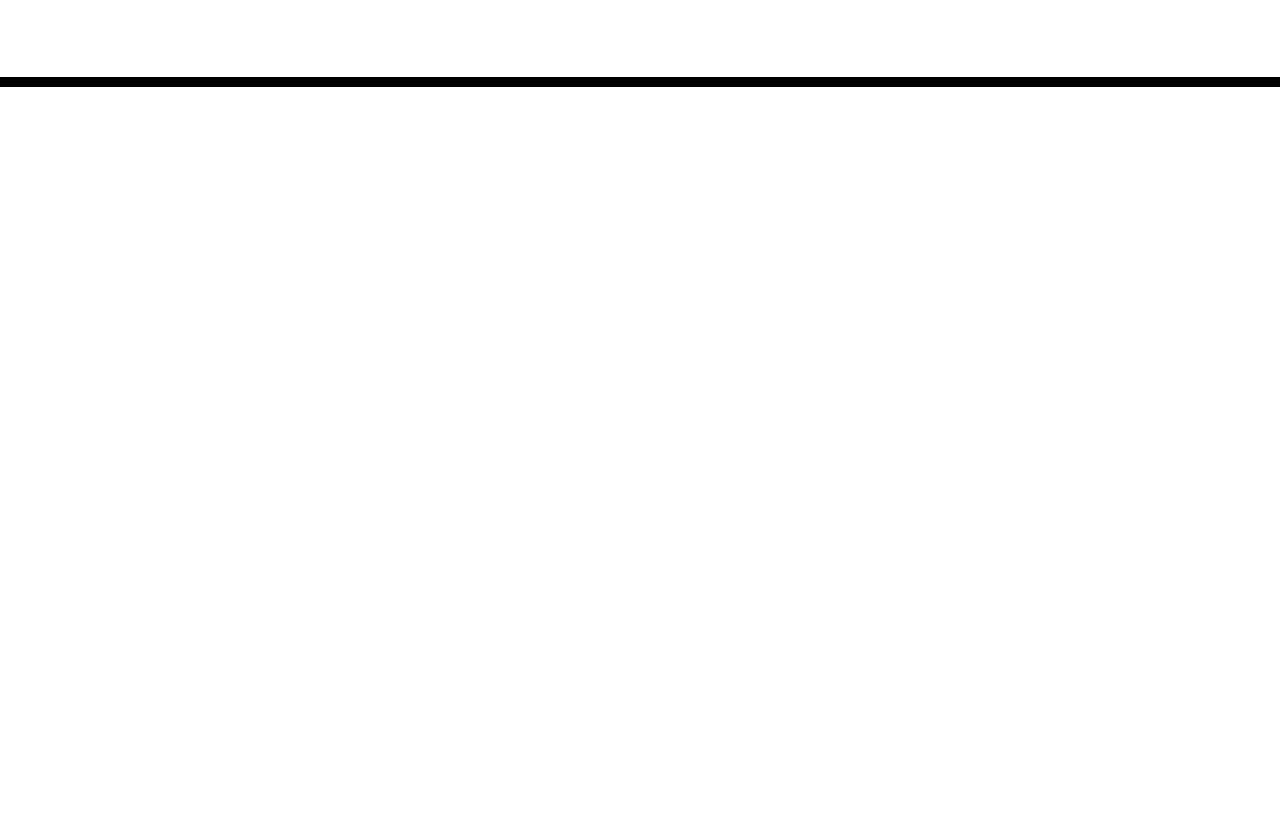
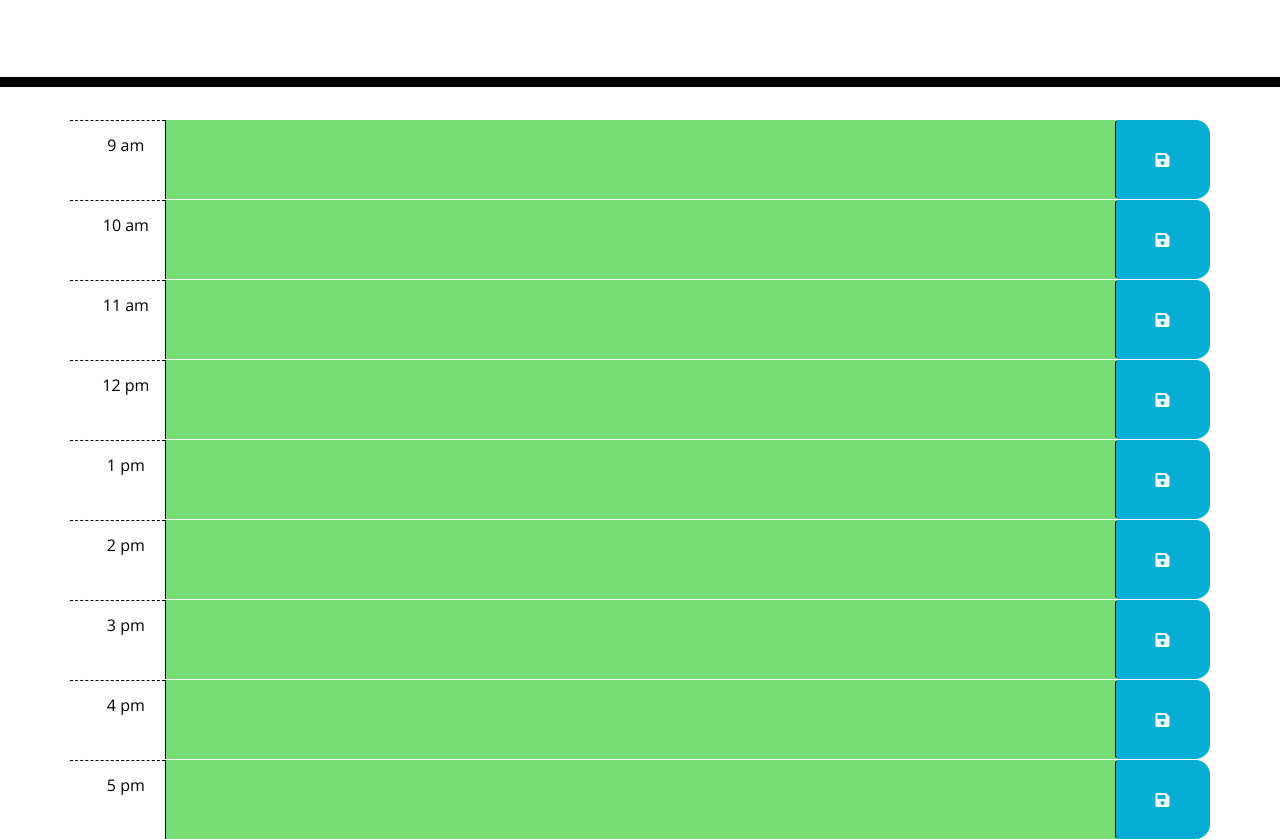
Before and after one commit to Anukhadka19/workdayscheduler, a website: page index.html in a window 1280 px wide. Shown: the part 181-1020 px from the top of the page. Before the commit the page ends 800 px from the top, so only its background shows below. Drawn offline with nearby package versions, Linux system fonts and the light colour scheme; files that its build step writes are made by us from their sources.

Commit message:
updated js and html

```diff
--- a/index.html
+++ b/index.html
@@ -18,7 +18,7 @@
       href="https://fonts.googleapis.com/css?family=Open+Sans&display=swap"
       rel="stylesheet"
     />
-    <link rel="stylesheet" href="style.css" />
+    <link rel="stylesheet" href="./assets/css/style.css" />
     <title>Scheduler</title>
   </head>
 
@@ -29,9 +29,98 @@
       <p id="currentDay" class="lead"></p>
     </header>
     <div class="container">
-      <!-- Timeblocks go here -->
+    <div class="time-block row" id= "hour-9">
+    <div class="hour col-md-1">
+    9 am
     </div>
 
+    <textarea class="description col-md-10">
+
+    </textarea>
+    <button class="saveBtn btn col-md-1"><i class="fas fa-save"></i></button>
+  </div>
+  <div class="time-block row" id= "hour-10">
+    <div class="hour col-md-1">
+    10 am
+    </div>
+
+    <textarea class="description col-md-10">
+
+    </textarea>
+    <button class="saveBtn btn col-md-1"><i class="fas fa-save"></i></button>
+  </div>
+  <div class="time-block row" id= "hour-11">
+    <div class="hour col-md-1">
+    11 am
+    </div>
+
+    <textarea class="description col-md-10">
+
+    </textarea>
+    <button class="saveBtn btn col-md-1"><i class="fas fa-save"></i></button>
+  </div>
+  <div class="time-block row" id= "hour-12">
+    <div class="hour col-md-1">
+    12 pm
+    </div>
+
+    <textarea class="description col-md-10">
+
+    </textarea>
+    <button class="saveBtn btn col-md-1"><i class="fas fa-save"></i></button>
+  </div>
+  <div class="time-block row" id= "hour-13">
+    <div class="hour col-md-1">
+    1 pm
+    </div>
+
+    <textarea class="description col-md-10">
+
+    </textarea>
+    <button class="saveBtn btn col-md-1"><i class="fas fa-save"></i></button>
+  </div>
+  <div class="time-block row" id= "hour-14">
+    <div class="hour col-md-1">
+    2 pm
+    </div>
+
+    <textarea class="description col-md-10">
+
+    </textarea>
+    <button class="saveBtn btn col-md-1"><i class="fas fa-save"></i></button>
+  </div>
+  <div class="time-block row" id= "hour-15">
+    <div class="hour col-md-1">
+    3 pm
+    </div>
+
+    <textarea class="description col-md-10">
+
+    </textarea>
+    <button class="saveBtn btn col-md-1"><i class="fas fa-save"></i></button>
+  </div>
+  <div class="time-block row" id= "hour-16">
+    <div class="hour col-md-1">
+    4 pm
+    </div>
+
+    <textarea class="description col-md-10">
+
+    </textarea>
+    <button class="saveBtn btn col-md-1"><i class="fas fa-save"></i></button>
+  </div>
+  <div class="time-block row" id= "hour-17">
+    <div class="hour col-md-1">
+    5 pm
+    </div>
+
+    <textarea class="description col-md-10">
+
+    </textarea>
+    <button class="saveBtn btn col-md-1"><i class="fas fa-save"></i></button>
+  </div>
+
+</div>
     <script src="https://cdnjs.cloudflare.com/ajax/libs/jquery/3.2.1/jquery.min.js"></script>
     <script src="https://cdnjs.cloudflare.com/ajax/libs/moment.js/2.24.0/moment.min.js"></script>
     <script src="./assets/js/script.js"></script>
```
Also changed, not shown: 05-third-party-apis-homework-demo.gif (deleted), README.md.
